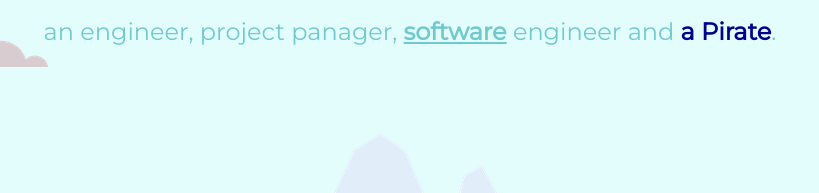
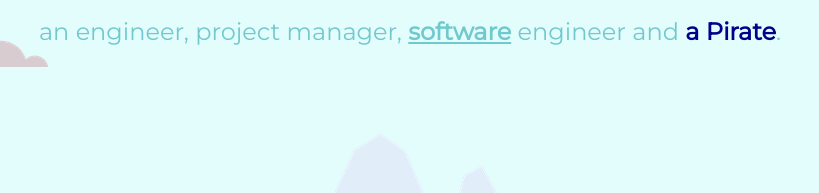
Before and after one commit to bjhunter505/MySite, a plain HTML site: page index.html in a window 1280 px wide. Shown: the part 281-474 px from the top of the page, 230-1049 px from the left. Drawn offline with Linux system fonts and the light colour scheme.

Commit message:
Fix manager text

```diff
--- a/index.html
+++ b/index.html
@@ -17,7 +17,7 @@
 		<img class="top-cloud" src="images/cloud.png" alt="cloud-img" />
 		<h1>Hi ,   I'm Ben</h1>
 		<br/>
-		<h2>an engineer, project panager, <span class="software-text">software</span> engineer and <span class="pirate-text">a Pirate</span>.</h2>
+		<h2>an engineer, project manager, <span class="software-text">software</span> engineer and <span class="pirate-text">a Pirate</span>.</h2>
 		<br />
 		<img class="bottom-cloud" src="images/cloud.png" alt="cloud-img" />
 		<img src="images/mountain.png" alt="mountain-img" />
```
